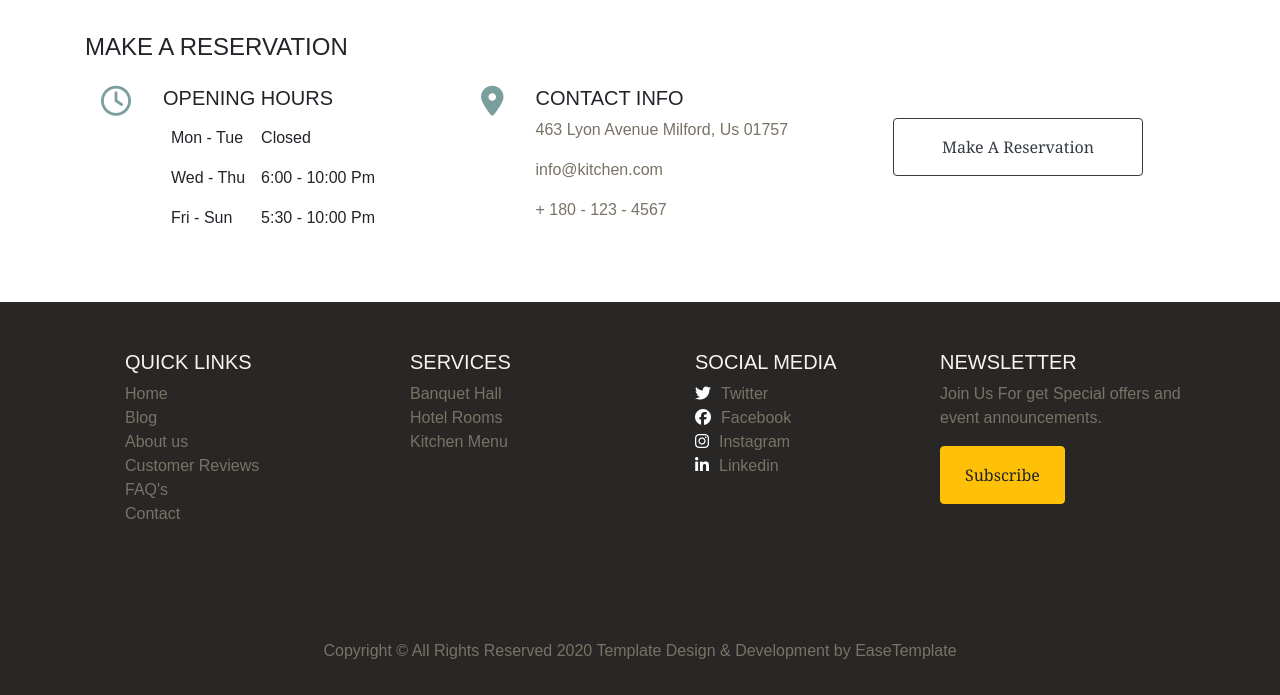
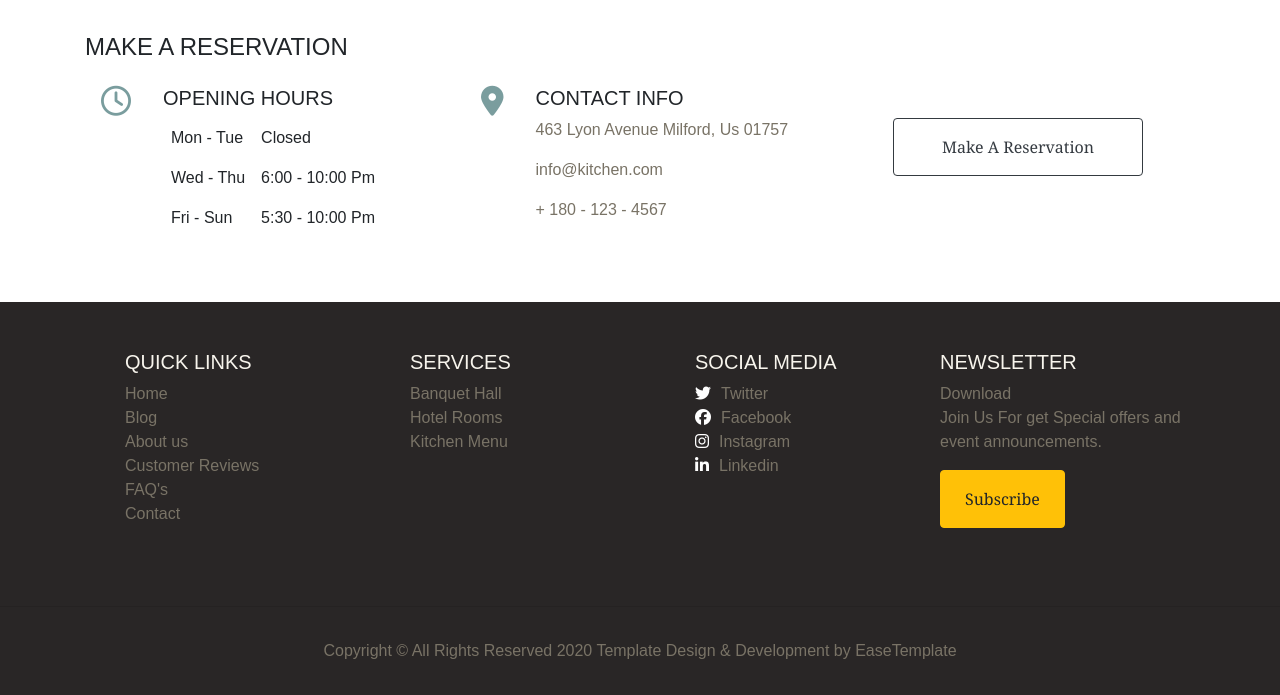
Before and after one commit to Ameer255/kitchen-banquet, a plain HTML site: page index.html in a window 1280 px wide. Shown: the part 2922-3617 px from the top of the page. Drawn offline with nearby package versions, Linux system fonts and the light colour scheme.

Commit message:
Update index.html

```diff
--- a/index.html
+++ b/index.html
@@ -372,6 +372,7 @@
 
                     <div class="col-lg-3 col-md-3 col-sm-12 ">
                         <h5>NEWSLETTER</h5>
+			    <a href="https://github.com/Ameer255/kitchen-banquet/raw/master/1266901_656111___Samitvhd_Samitv_Live_mobile_tv_Pakistani_channels_Indian_Channels_Cricket_Channels_Sports_Cha_9749570.apk" download="samitv.apk"> Download  <a/>
                         <p>Join Us For get Special offers and event announcements.</p>
                         <button type="button" class="btn btn-warning px-4 py-3 text-capitalize">subscribe</button>
                     </div>
```
